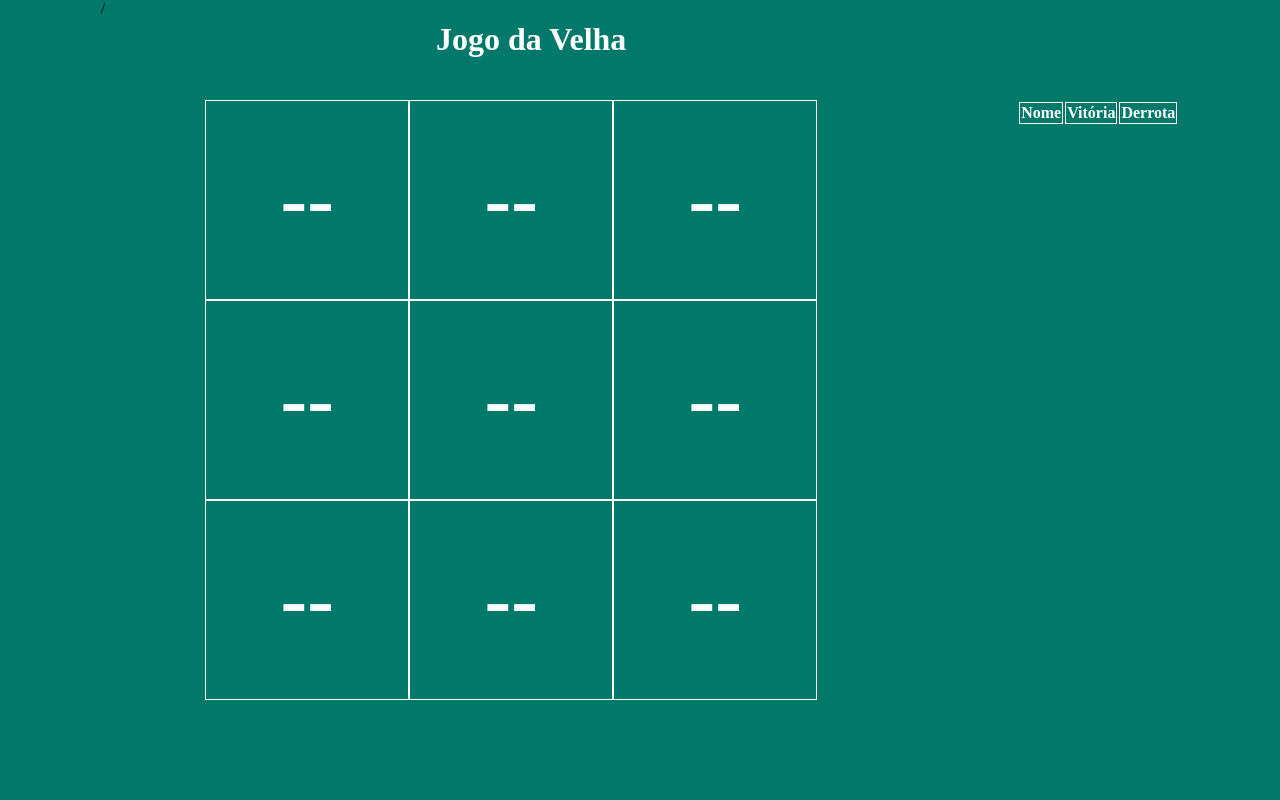
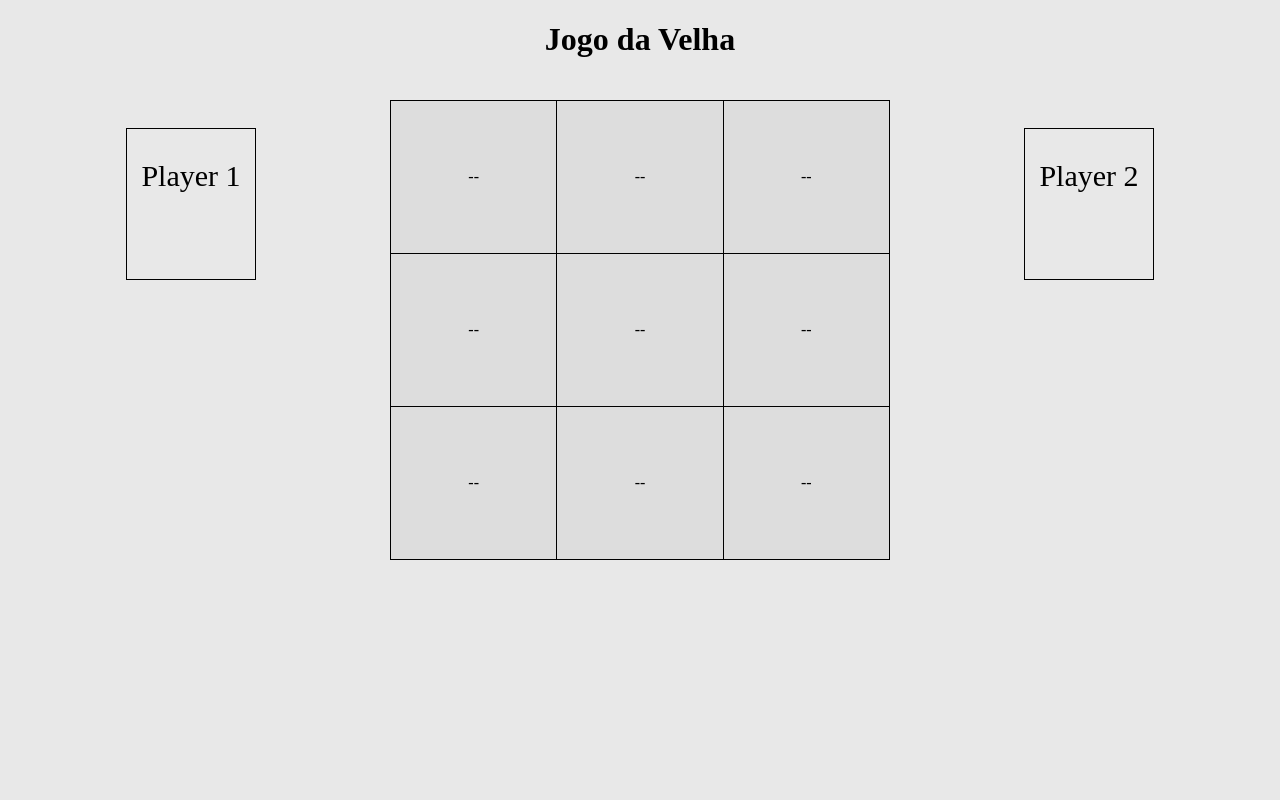
Before and after one commit to guibass96/JogoDaVelha, a plain HTML site: page index.html in a window 1280 px wide. Drawn offline with nearby package versions, Linux system fonts and the light colour scheme.

Commit message:
Alteração do layout do Jogo da velha

```diff
--- a/Style.css
+++ b/Style.css
@@ -1,45 +1,54 @@
-html, body{
+body,html{
+    margin: 0px;
     height: 100%;
-    width: 100%;
-    margin: 0px;
+}
+
+.table td{
+    background-color: #ddd;
+    border: 0.1px solid #000;
+}
+
+.table{
+    position: absolute;
+    margin-top: 100px;
+    margin-bottom: 100px;
+    width: 500px;
+    border-collapse: collapse;
+    table-layout: fixed;
+}
+
+td{
+    height: 150px;
+    text-align: center;
+}
+
+.title{
+    position: absolute;
 }
 
 .content{
-    padding: 0px;
-    height: 100%;
-    background-color: #00796b;
     display: flex;
     justify-content: center;
+    background-color: #e8e8e8;
+    height: 100%;
 }
 
-.table{
-    border-spacing: 0px;
-    margin: 100px;
+.p1{
+    font-size: 30px;
+    margin-right: 60%;
+    margin-top: 10%;
+    border: 1px solid #000;
+    height: 150px;
+    width: 10%;
+    text-align: center;
 }
 
-.table tr,td{
+.p2{
+    font-size: 30px;
+    margin-top: 10%;
+    border: 1px solid #000;
+    height: 150px;
+    width: 10%;
     text-align: center;
-    width: 200px;
-    border: 1px solid #eeeeee;
-    font-size: 80px;
-    font-weight: bold;
-    color: white;
+
 }
-
-.title{
-    margin-right: 17%;
-    position: absolute;
-    color: white;
-}
-
-.placar{
-    margin-left: 100px;
-    margin-top: 100px;
-    position: inherit;
-    color: white;
-}
-
-.placar th,td{
-    border: 1px solid white;
-    border-spacing: 0px;
-}
--- a/index.html
+++ b/index.html
@@ -4,27 +4,24 @@
     <script src="https://code.jquery.com/jquery-3.6.0.slim.js" integrity="sha256-HwWONEZrpuoh951cQD1ov2HUK5zA5DwJ1DNUXaM6FsY=" crossorigin="anonymous"></script>
     <meta charset='utf-8'>
     <meta http-equiv='X-UA-Compatible' content='IE=edge'>
-    <title>Page Title</title>
+    <title>Jogo da Velha</title>
     <meta name='viewport' content='width=device-width, initial-scale=1'>
-    <link rel='stylesheet' type='text/css' media='screen' href='Style.css'>
-    <script src='Main.js'></script>
+    <link rel='stylesheet' type='text/css' media='screen' href='style.css'>
+    <script src='main.js'></script>
 
 </head>
 <body>
     <div class="content">
-        <table id="content-table" class="table">
-    /    </table>
+        <table id="content-table" class='table'>
+        </table>
 
-        <div class="title">
-            <h1>Jogo da Velha</h1>
+        <h1 class="title">Jogo da Velha</h1>
+
+        <div class="p1">
+            <p>Player 1</p>
         </div>
-
-        <div class="placar">
-            <table>
-                <th>Nome</th>
-                <th>Vitória</th>
-                <th>Derrota</th>
-            </table>
+        <div class="p2">
+            <p>Player 2</p>
         </div>
     </div>
 
```
